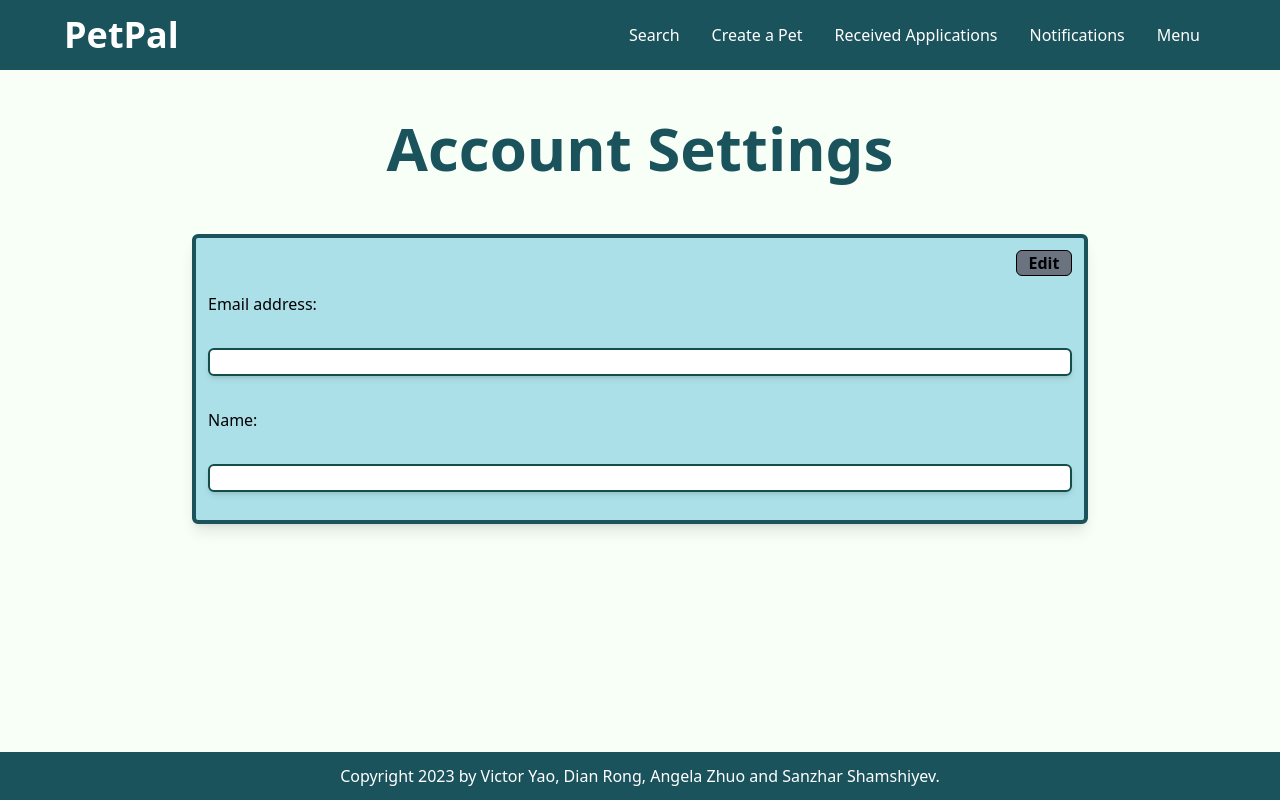
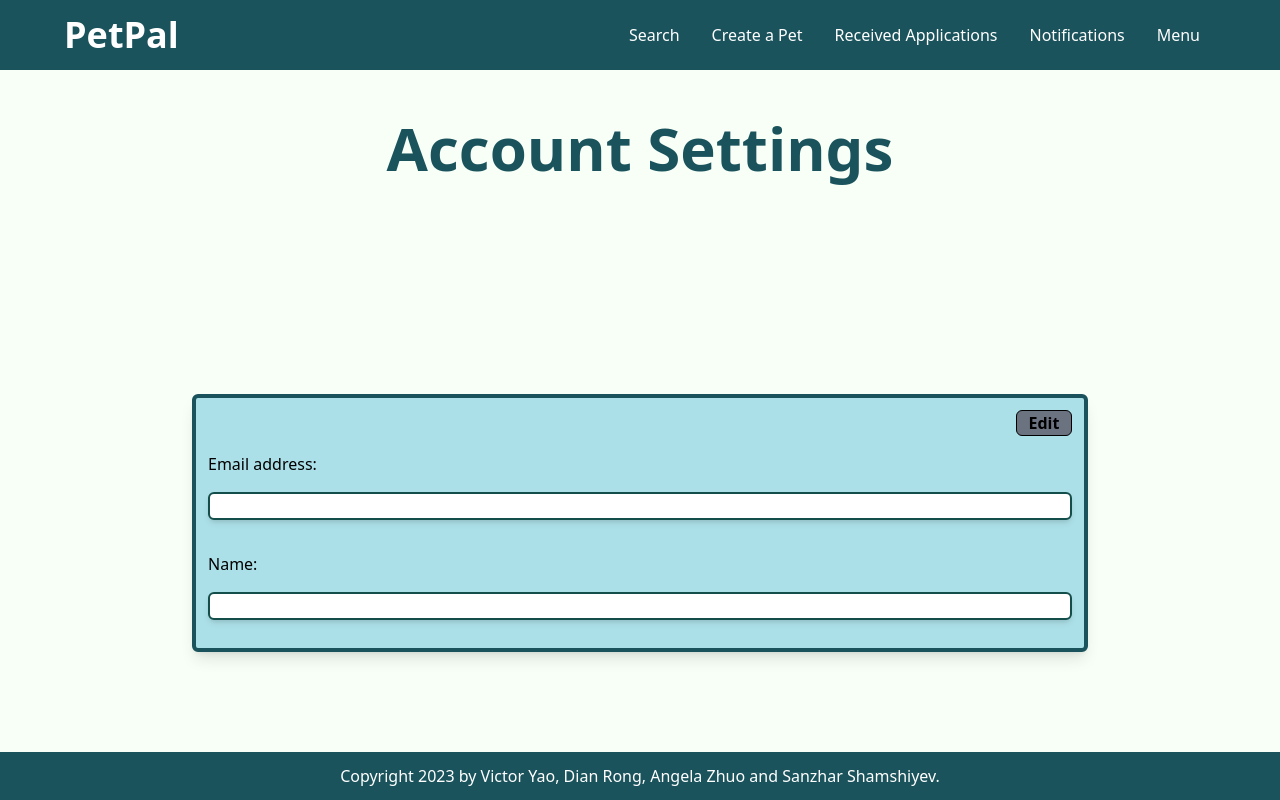
Before and after one commit to SanzSS/PetPal, a React (Create React App) app in the folder frontend/petpal/: page /account in a window 1280 px wide. Built offline with nearby package versions, Linux system fonts and the light colour scheme; sample sign-in values are in the browser's storage.

Commit message:
move css into main file

```diff
--- a/frontend/petpal/src/pages/EditAccount/index.jsx
+++ b/frontend/petpal/src/pages/EditAccount/index.jsx
@@ -69,29 +69,29 @@ const EditAccount = () => {
     </div> */}
 </div>
 </div>
-<div className="h-1/2 rounded-md border-blue3 border-4 bg-blue2 shadow-lg flex items-left p-3 mt-4 lg:w-[70%] flex-col w-[70%] md:w-[70%]">
+<div id="profile-container" className="h-1/2 rounded-md border-blue3 border-4 bg-blue2 shadow-lg flex items-left p-3 mt-4 lg:w-[70%] flex-col w-[70%] md:w-[70%]">
 
 <form onSubmit={handleSubmit}>
-<p>
+<p id='account-attribute'>
     Email address:
 </p>
 <div>
-    <input type="email" className="border rounded-md shadow-md p-3 border-solid border-teal-900 border-2" placeholder={email} onChange={(e) => setEmail(e.target.value)} />
+    <input type="email" id='account-value' className="border rounded-md shadow-md p-3 border-solid border-teal-900 border-2" placeholder={email} onChange={(e) => setEmail(e.target.value)} />
 </div>
-<p>
+<p id='account-attribute'>
     Name:
 </p>
 <div>
-    <input type="text" className="border rounded-md shadow-md p-3 border-solid border-teal-900 border-2" placeholder={name} onChange={(e) => setName(e.target.value)}/>
+    <input type="text" id='account-value' className="border rounded-md shadow-md p-3 border-solid border-teal-900 border-2" placeholder={name} onChange={(e) => setName(e.target.value)}/>
 </div>
-<p>
+<p id='account-attribute'>
     Password:
 </p>
 <div>
-    <input type="password" className="border rounded-md shadow-md p-3 border-solid border-teal-900 border-2" onChange={(e) => setPassword(e.target.value)} />
+    <input type="password" id='account-value' className="border rounded-md shadow-md p-3 border-solid border-teal-900 border-2" onChange={(e) => setPassword(e.target.value)} />
 </div>
 <div className=' text-center'>
-<input type="submit" value="Update" className=" bg-gray-500 border border-black rounded-md w-[8%] mt-3 text-center font-bold hover:bg-white"/>
+<input type="submit" value="Update" id='account-value' className=" bg-gray-500 border border-black rounded-md w-[8%] mt-3 text-center font-bold hover:bg-white"/>
 </div>
 </form>
 </div>
--- a/frontend/petpal/src/pages/GetAccount/account_output.css
+++ b/frontend/petpal/src/pages/GetAccount/account_output.css
@@ -1463,7 +1463,7 @@ video {
   transition-timing-function: cubic-bezier(0, 0, 0.2, 1);
 }
 
-p {
+/* p {
   font-size: 1rem;
   margin-bottom: 1rem;
   margin-top: 1rem;
@@ -1478,7 +1478,7 @@ input {
 input[type="checkbox"] {
   width: 10px;
   border-color: black;
-}
+} */
 
 .filter-menu {
   width: 100%;
--- a/frontend/petpal/src/pages/GetAccount/index.jsx
+++ b/frontend/petpal/src/pages/GetAccount/index.jsx
@@ -54,26 +54,26 @@ const ViewAccount = () => {
             <h1 className="text-6xl mt-12 text-blue3 font-extrabold text-center mb-10">
                 Account Settings
             </h1>
-            {/* <div id="avatar-container">
+            <div id="avatar-container">
                 {avatar && <img src={avatar} alt="User Avatar" id="avatar" className="rounded-full"/>}
-            </div> */}
+            </div>
     </div>
         </div>
-    <div className="h-1/2 rounded-md border-blue3 border-4 bg-blue2 shadow-lg flex items-left p-3 mt-4 lg:w-[70%] flex-col w-[70%] md:w-[70%]">
+    <div id="profile-container" className="h-1/2 rounded-md border-blue3 border-4 bg-blue2 shadow-lg flex items-left p-3 mt-4 lg:w-[70%] flex-col w-[70%] md:w-[70%]">
         <div className="self-end bg-gray-500 border border-black rounded-md w-14 text-center font-bold hover:bg-white">
         <Link to="/account/edit">Edit</Link>
         </div>
-        <p>
+        <p id='account-attribute'>
             Email address:
         </p>
         <div>
-            <p className="border rounded-md shadow-md p-3 border-solid border-teal-900 border-2 bg-white">{email}</p>
+            <p id='account-value' className="border rounded-md shadow-md p-3 border-solid border-teal-900 border-2 bg-white">{email}</p>
         </div>
-        <p>
+        <p id='account-attribute'>
             Name:
         </p>
         <div>
-            <p className="border rounded-md shadow-md p-3 border-solid border-teal-900 border-2 bg-white">{name}</p>
+            <p id='account-value' className="border rounded-md shadow-md p-3 border-solid border-teal-900 border-2 bg-white">{name}</p>
         </div>
     </div>
     </main>
--- a/frontend/petpal/src/pages/GetAccount/style.css
+++ b/frontend/petpal/src/pages/GetAccount/style.css
@@ -1,25 +1,6 @@
 @tailwind base;
 @tailwind components;
 @tailwind utilities;
-
-p {
-    font-size: 1rem;
-    margin-bottom: 1rem;
-    margin-top: 1rem;
-
- }
-
- input {
-    align-content: left;
-    border-color: black;
-    width: 100%;
-}
-
-input[type="checkbox"] {
-    width: 10px;
-    border-color: black;
-}
-
 
 .filter-menu {
     @apply w-full rounded shadow-md
@@ -63,15 +44,3 @@ details > summary::-webkit-details-marker {
 .header-item {
     @apply transition ease-out duration-300 hover:bg-blue4 hover:rounded
 }
-
-#avatar-container {
-    height: 12rem;
-    width: 12rem;
-}
-
-#avatar {
-    width: 100%;
-    height: 100%;
-    object-fit: cover;
-    object-position: center center;
-}
--- a/frontend/petpal/src/tailwind.css
+++ b/frontend/petpal/src/tailwind.css
@@ -78,3 +78,32 @@ details > summary {
 details > summary::-webkit-details-marker {
     display: none;
 }
+
+#avatar-container {
+    height: 10rem;
+    width: 10rem;
+  }
+
+  #avatar {
+    width: 100%;
+    height: 100%;
+    object-fit: cover;
+    object-position: center center;
+  }
+
+  #profile-container {
+    margin-bottom: 4rem;
+  }
+
+  #account-attribute, #account-value {
+    font-size: 1rem;
+ }
+
+ #account-attribute {
+    margin-bottom: 1rem;
+    margin-top: 1rem;
+}
+
+#account-value {
+    margin-bottom: 1rem;
+ }
```
